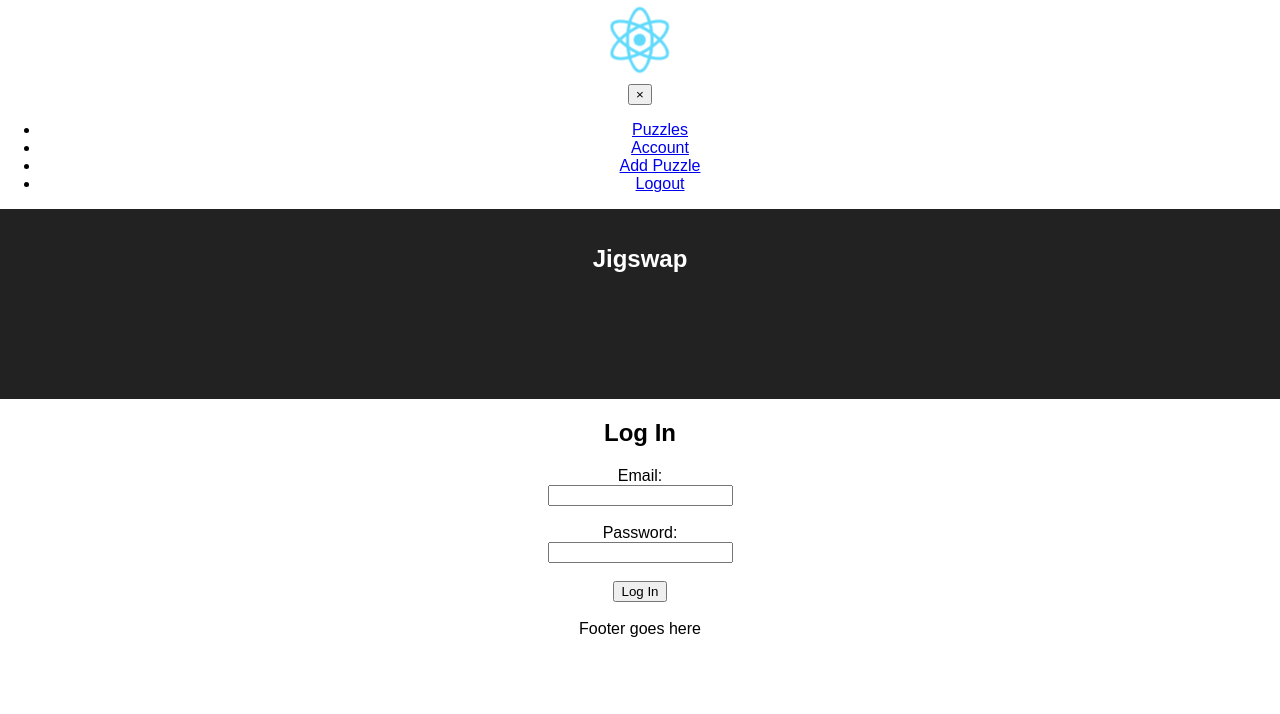
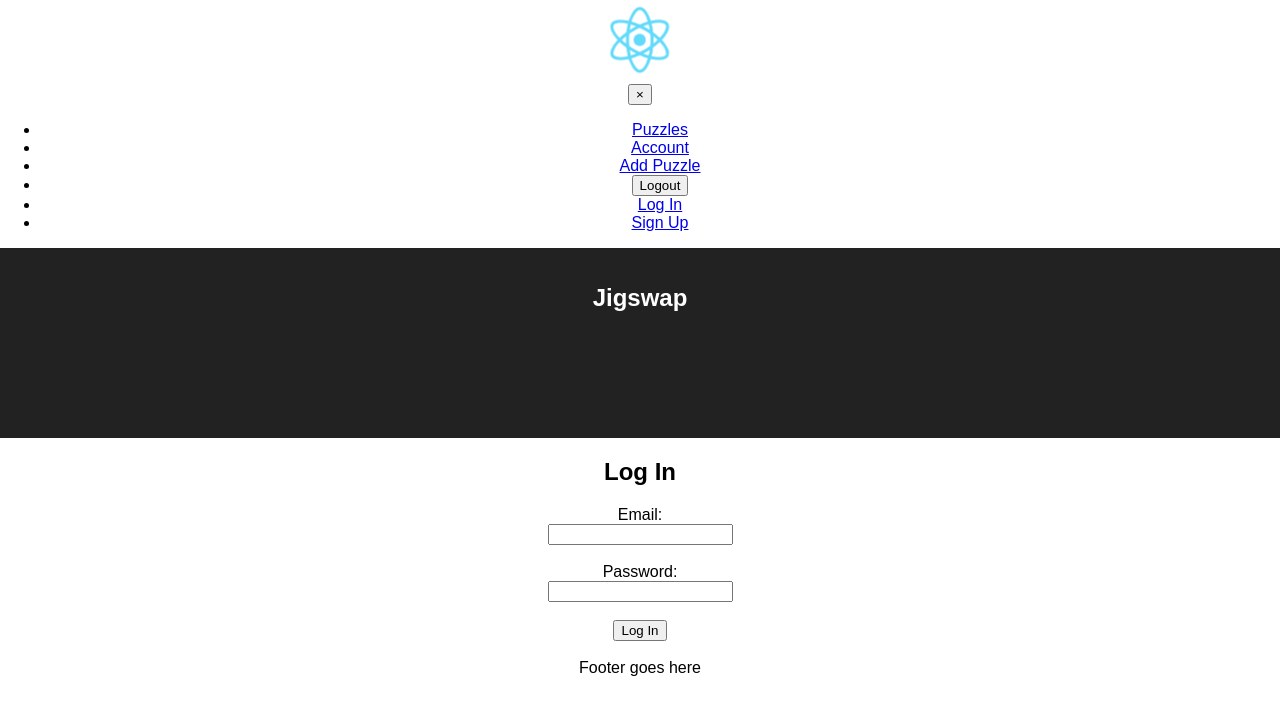
Before and after one commit to marielfrank/jigswap, a React (Create React App) app in the folder client/: page /login in a window 1280 px wide. Shown: the top 714 px of the page. Built offline with nearby package versions, Linux system fonts and the light colour scheme.

Commit message:
Add logout action to authactions.js, add logout/login/signup to nav

```diff
--- a/client/src/actions/authActions.js
+++ b/client/src/actions/authActions.js
@@ -90,3 +90,8 @@ const getUser = (credentials) => {
             return error;
         });
 }
+
+export const logout = () => {
+    localStorage.removeItem('token')
+    return {type: 'LOGOUT'}
+}
--- a/client/src/components/Navigation.js
+++ b/client/src/components/Navigation.js
@@ -1,5 +1,6 @@
 import React from 'react';
 import logo from '../logo.svg';
+import { logout } from '../actions/authActions';
 
 const Navigation = () => (
     <nav id="nav">
@@ -18,7 +19,13 @@ const Navigation = () => (
                 <a href="/puzzles/new">Add Puzzle</a>
             </li>
             <li>
-                <a href="/logout">Logout</a>
+                <button onClick={logout} >Logout</button>
+            </li>
+            <li>
+                <a href='/login' >Log In</a>
+            </li>
+            <li>
+                <a href='/signup' >Sign Up</a>
             </li>
         </ul>
     </nav>
```
Also changed, not shown: 1 other file (tests, documents, lock files or other folders).
